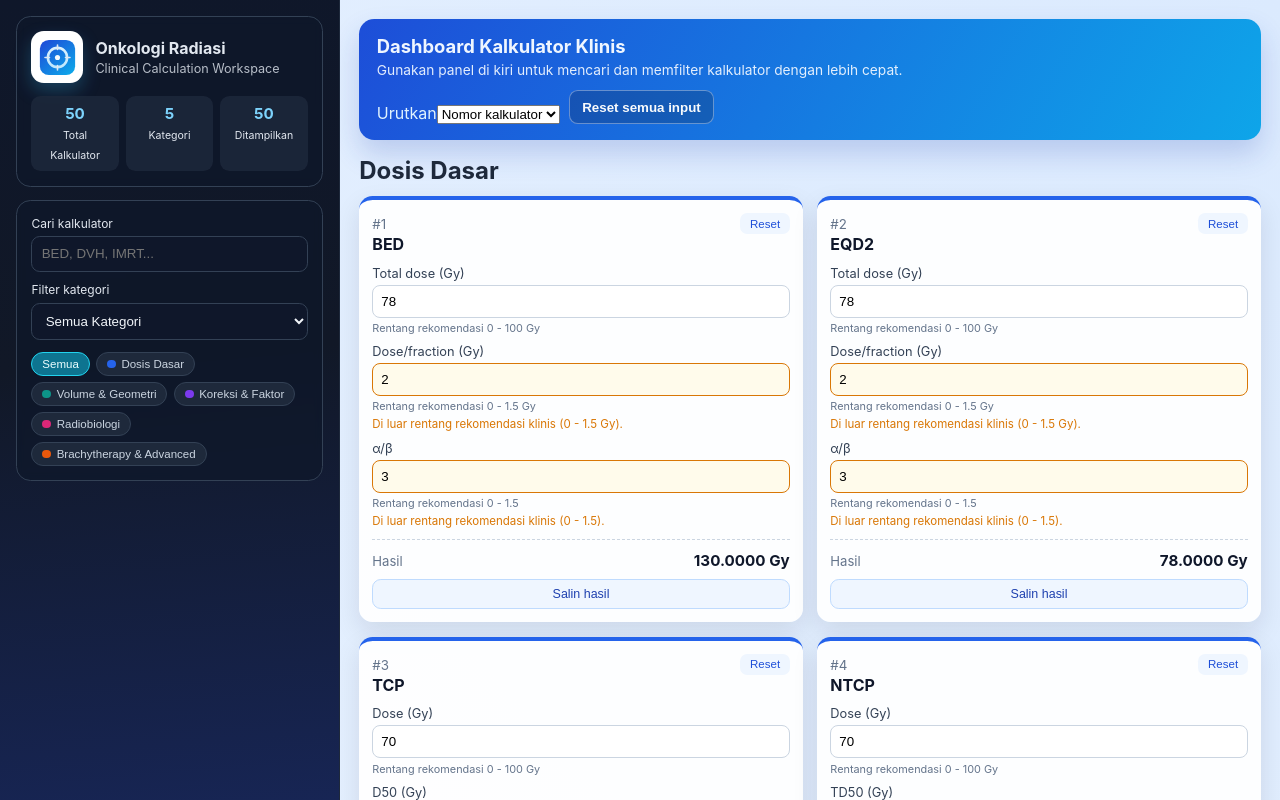
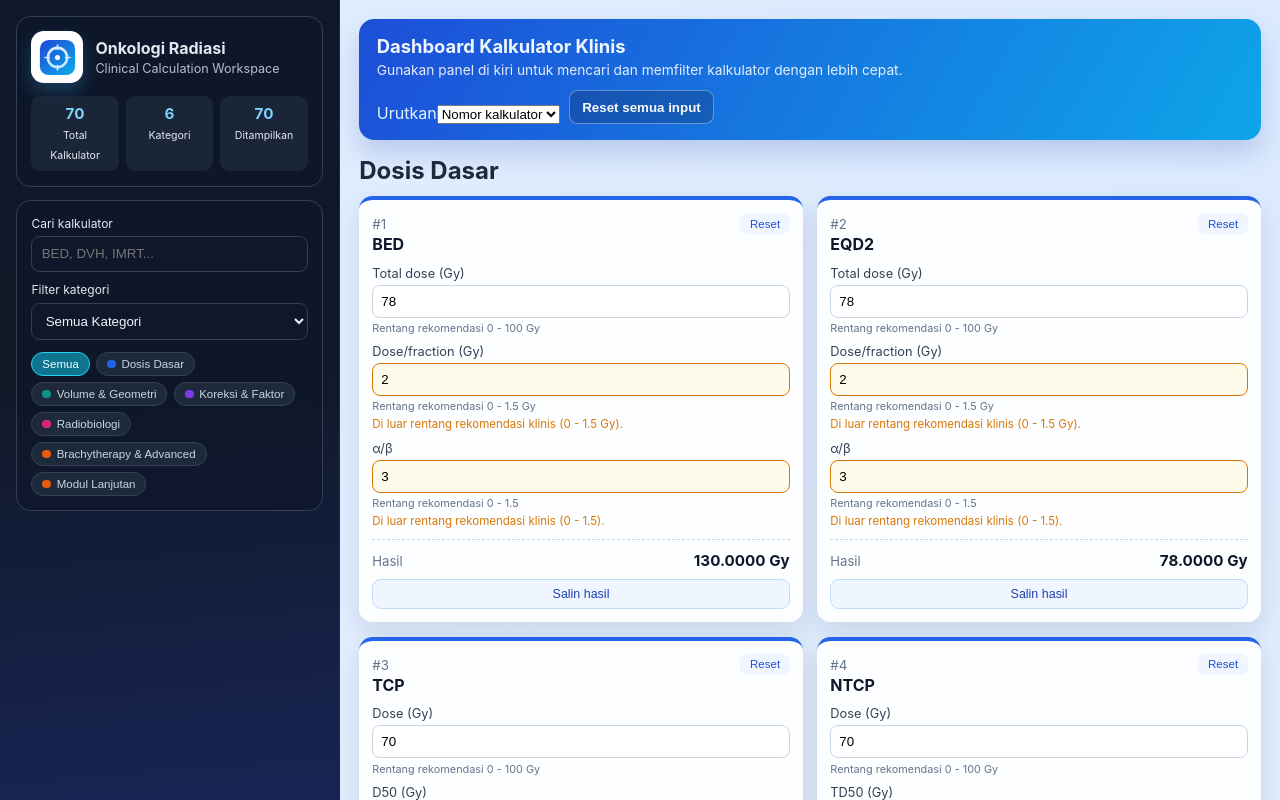
Before and after one commit to sobri3195/Onkologi-Radiasi, a React (Vite) app: page / in a window 1280 px wide. Shown: the top 800 px of the page. Built offline with nearby package versions, Linux system fonts and the light colour scheme; the HTML template or start-up script is replaced by a standard one.

Commit message:
feat: tambah 20 modul kalkulator lanjutan

```diff
--- a/src/calculators.js
+++ b/src/calculators.js
@@ -110,6 +110,48 @@ const categories = [
       { id: 49, name: 'Total Treatment Time', unit: 'days', fields: [['numberOfFractions', 'Number of fractions', 39], ['fractionsPerWeek', 'Fractions/week', 5]], compute: ({ numberOfFractions, fractionsPerWeek }) => Math.ceil(numberOfFractions / fractionsPerWeek) * 7 },
       { id: 50, name: 'Overall Treatment Time Correction', unit: 'Gy', fields: [['plannedDays', 'Planned days', 55], ['actualDays', 'Actual days', 60], ['doseLossPerDayGy', 'Dose loss/day (Gy)', 0.6]], compute: ({ plannedDays, actualDays, doseLossPerDayGy }) => (actualDays <= plannedDays ? 0 : (actualDays - plannedDays) * doseLossPerDayGy) }
     ]
+
+  },
+  {
+    id: 'modul-lanjutan',
+    title: 'Modul Lanjutan',
+    color: '#ea580c',
+    calculators: [
+      { id: 51, name: 'Dose Escalation Gain', unit: '%', fields: [['standardDoseGy', 'Standard dose (Gy)', 70], ['escalatedDoseGy', 'Escalated dose (Gy)', 77]], compute: ({ standardDoseGy, escalatedDoseGy }) => safeDivide((escalatedDoseGy - standardDoseGy) * 100, standardDoseGy) },
+      { id: 52, name: 'BED Difference', unit: 'Gy', fields: [['doseA', 'Dose A (Gy)', 70], ['fractionsA', 'Fractions A', 35], ['doseB', 'Dose B (Gy)', 60], ['fractionsB', 'Fractions B', 30], ['alphaBeta', 'α/β', 10]], compute: ({ doseA, fractionsA, doseB, fractionsB, alphaBeta }) => {
+        const dA = safeDivide(doseA, fractionsA);
+        const dB = safeDivide(doseB, fractionsB);
+        const bedA = doseA * (1 + dA / alphaBeta);
+        const bedB = doseB * (1 + dB / alphaBeta);
+        return bedA - bedB;
+      } },
+      { id: 53, name: 'EQD2 Difference', unit: 'Gy', fields: [['bedA', 'BED plan A (Gy)', 84], ['bedB', 'BED plan B (Gy)', 72], ['alphaBeta', 'α/β', 10]], compute: ({ bedA, bedB, alphaBeta }) => {
+        const eqd2A = safeDivide(bedA, (1 + 2 / alphaBeta));
+        const eqd2B = safeDivide(bedB, (1 + 2 / alphaBeta));
+        return eqd2A - eqd2B;
+      } },
+      { id: 54, name: 'Tumor Control Gain', unit: '%', fields: [['tcpBaseline', 'TCP baseline (0-1)', 0.75], ['tcpNew', 'TCP new plan (0-1)', 0.83]], compute: ({ tcpBaseline, tcpNew }) => (tcpNew - tcpBaseline) * 100 },
+      { id: 55, name: 'NTCP Reduction', unit: '%', fields: [['ntcpBaseline', 'NTCP baseline (0-1)', 0.22], ['ntcpNew', 'NTCP new plan (0-1)', 0.15]], compute: ({ ntcpBaseline, ntcpNew }) => (ntcpBaseline - ntcpNew) * 100 },
+      { id: 56, name: 'Plan Benefit Index', unit: 'score', fields: [['tcpGainPercent', 'TCP gain (%)', 8], ['ntcpReductionPercent', 'NTCP reduction (%)', 7], ['weightTcp', 'Weight TCP', 0.6], ['weightNtcp', 'Weight NTCP', 0.4]], compute: ({ tcpGainPercent, ntcpReductionPercent, weightTcp, weightNtcp }) => (tcpGainPercent * weightTcp) + (ntcpReductionPercent * weightNtcp) },
+      { id: 57, name: 'Equivalent Uniform Dose (Linear)', unit: 'Gy', fields: [['meanDoseGy', 'Mean dose (Gy)', 66], ['heterogeneityPenalty', 'Heterogeneity penalty', 0.08]], compute: ({ meanDoseGy, heterogeneityPenalty }) => meanDoseGy * (1 - heterogeneityPenalty) },
+      { id: 58, name: 'Dose Fall-off Rate', unit: 'Gy/cm', fields: [['doseNearGy', 'Near dose (Gy)', 30], ['doseFarGy', 'Far dose (Gy)', 12], ['distanceCm', 'Distance interval (cm)', 2]], compute: ({ doseNearGy, doseFarGy, distanceCm }) => safeDivide(doseNearGy - doseFarGy, distanceCm) },
+      { id: 59, name: 'Residual Tumor Cell Fraction', unit: 'fraction', fields: [['alpha', 'Alpha', 0.25], ['doseGy', 'Dose delivered (Gy)', 70]], compute: ({ alpha, doseGy }) => Math.exp(-alpha * doseGy) },
+      { id: 60, name: 'Hypoxia Adjustment Factor', unit: 'ratio', fields: [['oer', 'OER', 2.5], ['hypoxicFraction', 'Hypoxic fraction', 0.3]], compute: ({ oer, hypoxicFraction }) => 1 + (oer - 1) * hypoxicFraction },
+      { id: 61, name: 'Corrected BED with Hypoxia', unit: 'Gy', fields: [['bedNormoxic', 'BED normoxic (Gy)', 84], ['hypoxiaFactor', 'Hypoxia factor', 1.45]], compute: ({ bedNormoxic, hypoxiaFactor }) => safeDivide(bedNormoxic, hypoxiaFactor) },
+      { id: 62, name: 'Biological Effective Dose Rate', unit: 'Gy/hr', fields: [['bedGy', 'BED (Gy)', 90], ['treatmentTimeHr', 'Treatment time (hr)', 0.5]], compute: ({ bedGy, treatmentTimeHr }) => safeDivide(bedGy, treatmentTimeHr) },
+      { id: 63, name: 'Adaptive Replan Trigger', unit: 'status', fields: [['currentVolumeCc', 'Current tumor volume (cc)', 50], ['baselineVolumeCc', 'Baseline tumor volume (cc)', 60], ['thresholdPercent', 'Threshold change (%)', 15]], compute: ({ currentVolumeCc, baselineVolumeCc, thresholdPercent }) => {
+        const reductionPercent = safeDivide((baselineVolumeCc - currentVolumeCc) * 100, baselineVolumeCc);
+        return reductionPercent >= thresholdPercent ? 1 : 0;
+      }, formatter: (value) => value === 1 ? 'REPLAN ✅' : 'MONITOR ⚠️' },
+      { id: 64, name: 'Inter-fraction Motion Margin', unit: 'cm', fields: [['systematicMotionCm', 'Systematic motion (cm)', 0.2], ['randomMotionCm', 'Random motion (cm)', 0.3]], compute: ({ systematicMotionCm, randomMotionCm }) => 2 * systematicMotionCm + 0.7 * randomMotionCm },
+      { id: 65, name: 'Combined Setup & Motion Margin', unit: 'cm', fields: [['setupMarginCm', 'Setup margin (cm)', 1.0], ['motionMarginCm', 'Motion margin (cm)', 0.6]], compute: ({ setupMarginCm, motionMarginCm }) => Math.sqrt((setupMarginCm ** 2) + (motionMarginCm ** 2)) },
+      { id: 66, name: 'Treatment Efficiency Index', unit: 'ratio', fields: [['beamOnTimeMin', 'Beam-on time (min)', 12], ['sessionSlotMin', 'Session slot (min)', 20]], compute: ({ beamOnTimeMin, sessionSlotMin }) => safeDivide(beamOnTimeMin, sessionSlotMin) },
+      { id: 67, name: 'Dose Delivery Accuracy', unit: '%', fields: [['plannedDoseGy', 'Planned dose (Gy)', 2], ['measuredDoseGy', 'Measured dose (Gy)', 1.96]], compute: ({ plannedDoseGy, measuredDoseGy }) => 100 - Math.abs(safeDivide((measuredDoseGy - plannedDoseGy) * 100, plannedDoseGy)) },
+      { id: 68, name: 'Cumulative OAR Burden', unit: 'Gy', fields: [['doseCourse1Gy', 'Dose course 1 (Gy)', 18], ['doseCourse2Gy', 'Dose course 2 (Gy)', 12], ['doseCourse3Gy', 'Dose course 3 (Gy)', 5]], compute: ({ doseCourse1Gy, doseCourse2Gy, doseCourse3Gy }) => doseCourse1Gy + doseCourse2Gy + doseCourse3Gy },
+      { id: 69, name: 'Re-irradiation Safety Ratio', unit: 'ratio', fields: [['cumulativeOarDoseGy', 'Cumulative OAR dose (Gy)', 35], ['oarToleranceGy', 'OAR tolerance (Gy)', 50]], compute: ({ cumulativeOarDoseGy, oarToleranceGy }) => safeDivide(cumulativeOarDoseGy, oarToleranceGy) },
+      { id: 70, name: 'Composite Clinical Score', unit: 'score', fields: [['targetCoverage', 'Target coverage', 0.95], ['ntcp', 'NTCP (0-1)', 0.18], ['efficiency', 'Efficiency ratio', 0.6]], compute: ({ targetCoverage, ntcp, efficiency }) => (0.5 * targetCoverage) + (0.3 * (1 - ntcp)) + (0.2 * efficiency) }
+    ]
+
   }
 ];
 
```
Also changed, not shown: 1 other file (tests, documents, lock files or other folders).
